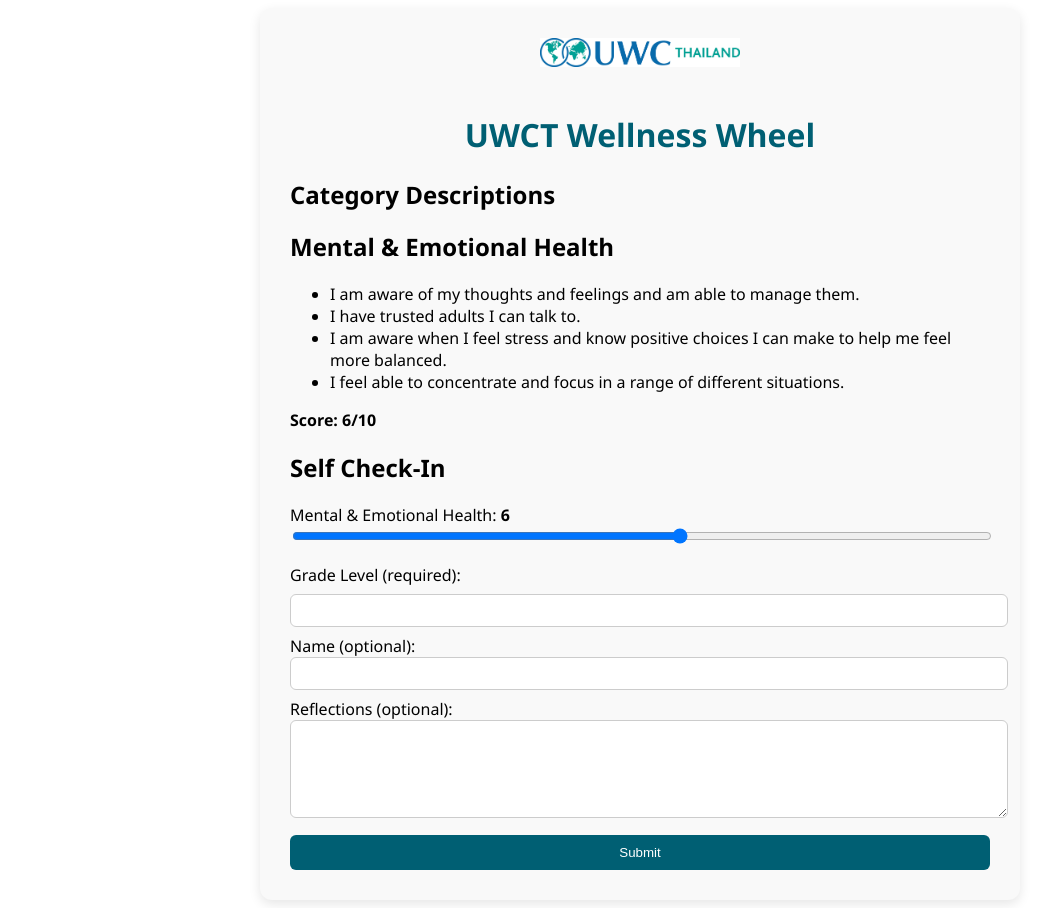
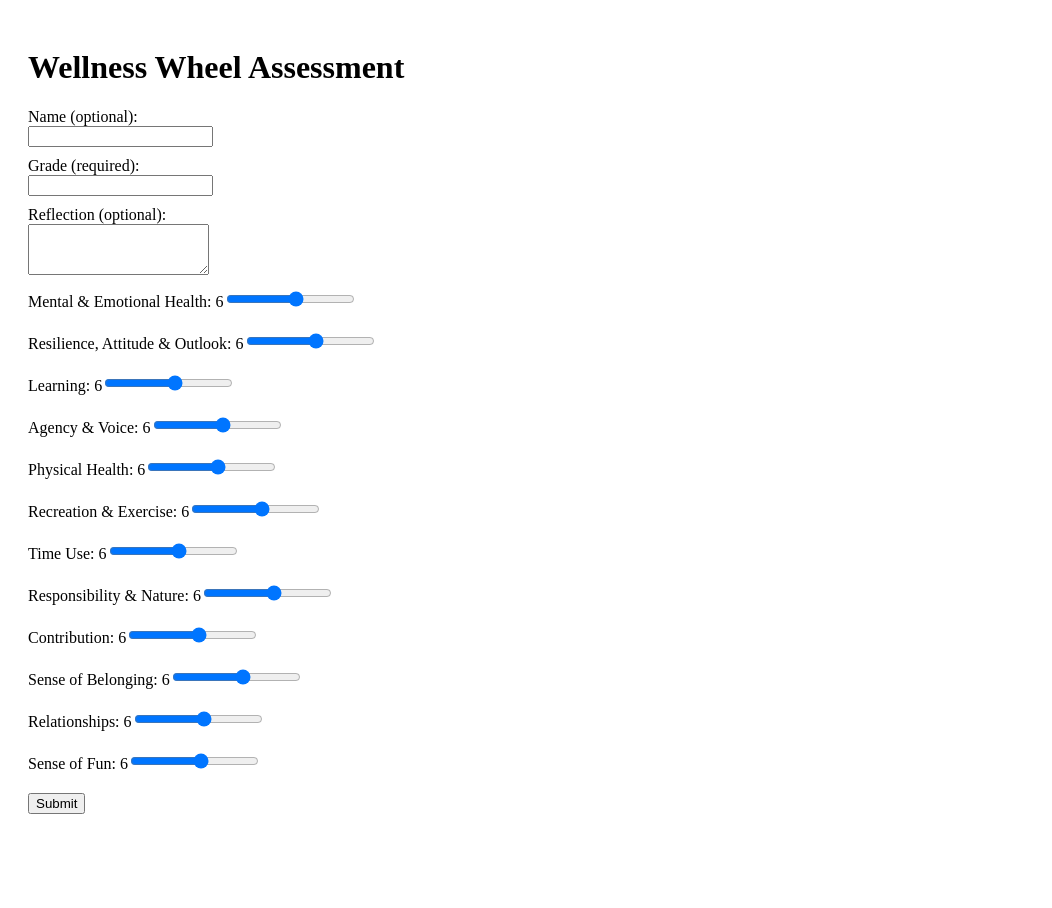
Before and after one commit to plalen/uwct-wellness-app, a React (Create React App) app: page / in a window 1280 px wide. Shown: the whole page, without its empty margins (0-1052 px from the left). After the commit the page ends 842 px from the top, so only its background shows below. Built offline with nearby package versions, Linux system fonts and the light colour scheme.

Commit message:
Update App.js

```diff
--- a/src/App.js
+++ b/src/App.js
@@ -1,132 +1,116 @@
-import React, { useState } from "react";
+import React, { useState } from 'react';
 
-const categories = [
-  "Mental & Emotional Health"
+const DEFAULT_SCORE = 6;
+
+const CATEGORIES = [
+  { name: 'Mental & Emotional Health', key: 'mental' },
+  { name: 'Resilience, Attitude & Outlook', key: 'resilience' },
+  { name: 'Learning', key: 'learning' },
+  { name: 'Agency & Voice', key: 'agency' },
+  { name: 'Physical Health', key: 'physical' },
+  { name: 'Recreation & Exercise', key: 'recreation' },
+  { name: 'Time Use', key: 'time' },
+  { name: 'Responsibility & Nature', key: 'responsibility' },
+  { name: 'Contribution', key: 'contribution' },
+  { name: 'Sense of Belonging', key: 'belonging' },
+  { name: 'Relationships', key: 'relationships' },
+  { name: 'Sense of Fun', key: 'fun' },
 ];
 
 function App() {
-  const [ratings, setRatings] = useState(Array(categories.length).fill(6));
-  const [grade, setGrade] = useState("");
-  const [name, setName] = useState("");
-  const [reflections, setReflections] = useState("");
+  const [scores, setScores] = useState(
+    Object.fromEntries(CATEGORIES.map((cat) => [cat.key, DEFAULT_SCORE]))
+  );
+  const [grade, setGrade] = useState('');
+  const [name, setName] = useState('');
+  const [reflection, setReflection] = useState('');
   const [submitted, setSubmitted] = useState(false);
 
-  const handleSliderChange = (index, value) => {
-    const newRatings = [...ratings];
-    newRatings[index] = value;
-    setRatings(newRatings);
-  };
+  const handleSubmit = async () => {
+    if (!grade) {
+      alert("Please select your grade.");
+      return;
+    }
 
-  const handleSubmit = async () => {
     const payload = {
+      timestamp: new Date().toISOString(),
       name,
       grade,
-      ratings,
-      reflections,
-      timestamp: new Date().toISOString()
+      reflection,
+      ...scores,
     };
-    await fetch("https://script.google.com/macros/s/AKfycbygn5AberHNrhZOJxbdXZS6jO8Aybfi2jnZGdD0bd0GZb_Xj6GiGObkxbaCE1LaTu0A/exec", {
-      method: "POST",
-      body: JSON.stringify(payload)
-    });
-    setSubmitted(true);
+
+    try {
+      await fetch('https://script.google.com/macros/s/YOUR_SCRIPT_ID/exec', {
+        method: 'POST',
+        headers: { 'Content-Type': 'application/json' },
+        body: JSON.stringify(payload),
+      });
+
+      setSubmitted(true);
+    } catch (err) {
+      console.error('Submission failed:', err);
+      alert('Failed to submit. Please try again later.');
+    }
   };
 
   if (submitted) {
     return (
-      <div style={{ padding: "40px", textAlign: "center", fontFamily: "Segoe UI, sans-serif" }}>
-        <img src="/uwct-logo.png" alt="UWCT Logo" style={{ maxWidth: "200px", marginBottom: "30px" }} />
-        <h2>Thank you!</h2>
-        <p>Your wellness check-in has been submitted.</p>
+      <div style={{ padding: 20 }}>
+        <h2>Thank you for your submission!</h2>
       </div>
     );
   }
 
   return (
-    <div style={{
-      padding: "30px",
-      maxWidth: "700px",
-      margin: "auto",
-      fontFamily: "'Segoe UI', sans-serif",
-      background: "#f9f9f9",
-      borderRadius: "12px",
-      boxShadow: "0 4px 12px rgba(0,0,0,0.1)"
-    }}>
-      <div style={{ textAlign: "center" }}>
-        <img src="/uwct-logo.png" alt="UWCT Logo" style={{ maxWidth: "200px", marginBottom: "20px" }} />
-        <h1 style={{ color: "#005f73" }}>UWCT Wellness Wheel</h1>
+    <div style={{ padding: 20 }}>
+      <h1>Wellness Wheel Assessment</h1>
+
+      <div style={{ marginBottom: 10 }}>
+        <label>
+          Name (optional): <br />
+          <input value={name} onChange={(e) => setName(e.target.value)} />
+        </label>
       </div>
 
-      <section>
-        <h2>Category Descriptions</h2>
-        <div className="category">
-          <h2>Mental & Emotional Health</h2>
-          <ul>
-            <li>I am aware of my thoughts and feelings and am able to manage them.</li>
-            <li>I have trusted adults I can talk to.</li>
-            <li>I am aware when I feel stress and know positive choices I can make to help me feel more balanced.</li>
-            <li>I feel able to concentrate and focus in a range of different situations.</li>
-          </ul>
-          <p><strong>Score: 6/10</strong></p>
-        </div>
-      </section>
-
-      <section>
-        <h2>Self Check-In</h2>
-        {categories.map((category, index) => (
-          <div key={index} style={{ marginBottom: "15px" }}>
-            <label>{category}: <strong>{ratings[index]}</strong></label>
-            <input
-              type="range"
-              min="1"
-              max="10"
-              value={ratings[index]}
-              onChange={(e) => handleSliderChange(index, parseInt(e.target.value))}
-              style={{ width: "100%" }}
-            />
-          </div>
-        ))}
-
-        <div>
-          <label>Grade Level (required):</label>
+      <div style={{ marginBottom: 10 }}>
+        <label>
+          Grade (required): <br />
           <input
             value={grade}
             onChange={(e) => setGrade(e.target.value)}
-            style={{ width: "100%", padding: "8px", margin: "8px 0", borderRadius: "6px", border: "1px solid #ccc" }}
             required
           />
-        </div>
-        <div>
-          <label>Name (optional):</label>
+        </label>
+      </div>
+
+      <div style={{ marginBottom: 10 }}>
+        <label>
+          Reflection (optional): <br />
+          <textarea
+            rows={3}
+            value={reflection}
+            onChange={(e) => setReflection(e.target.value)}
+          />
+        </label>
+      </div>
+
+      {CATEGORIES.map((cat) => (
+        <div key={cat.key} style={{ marginBottom: 20 }}>
+          <label>{cat.name}: {scores[cat.key]}</label>
           <input
-            value={name}
-            onChange={(e) => setName(e.target.value)}
-            style={{ width: "100%", padding: "8px", marginBottom: "8px", borderRadius: "6px", border: "1px solid #ccc" }}
+            type="range"
+            min={1}
+            max={10}
+            value={scores[cat.key]}
+            onChange={(e) =>
+              setScores({ ...scores, [cat.key]: parseInt(e.target.value) })
+            }
           />
         </div>
-        <div>
-          <label>Reflections (optional):</label>
-          <textarea
-            value={reflections}
-            onChange={(e) => setReflections(e.target.value)}
-            style={{ width: "100%", height: "80px", padding: "8px", borderRadius: "6px", border: "1px solid #ccc", marginBottom: "12px" }}
-          />
-        </div>
-        <button
-          onClick={handleSubmit}
-          style={{
-            backgroundColor: "#005f73",
-            color: "white",
-            padding: "10px 20px",
-            border: "none",
-            borderRadius: "6px",
-            cursor: "pointer",
-            width: "100%"
-          }}
-        >
-          Submit
-        </button>
-      </section>
+      ))}
+
+      <button onClick={handleSubmit}>Submit</button>
     </div>
   );
 }
```
